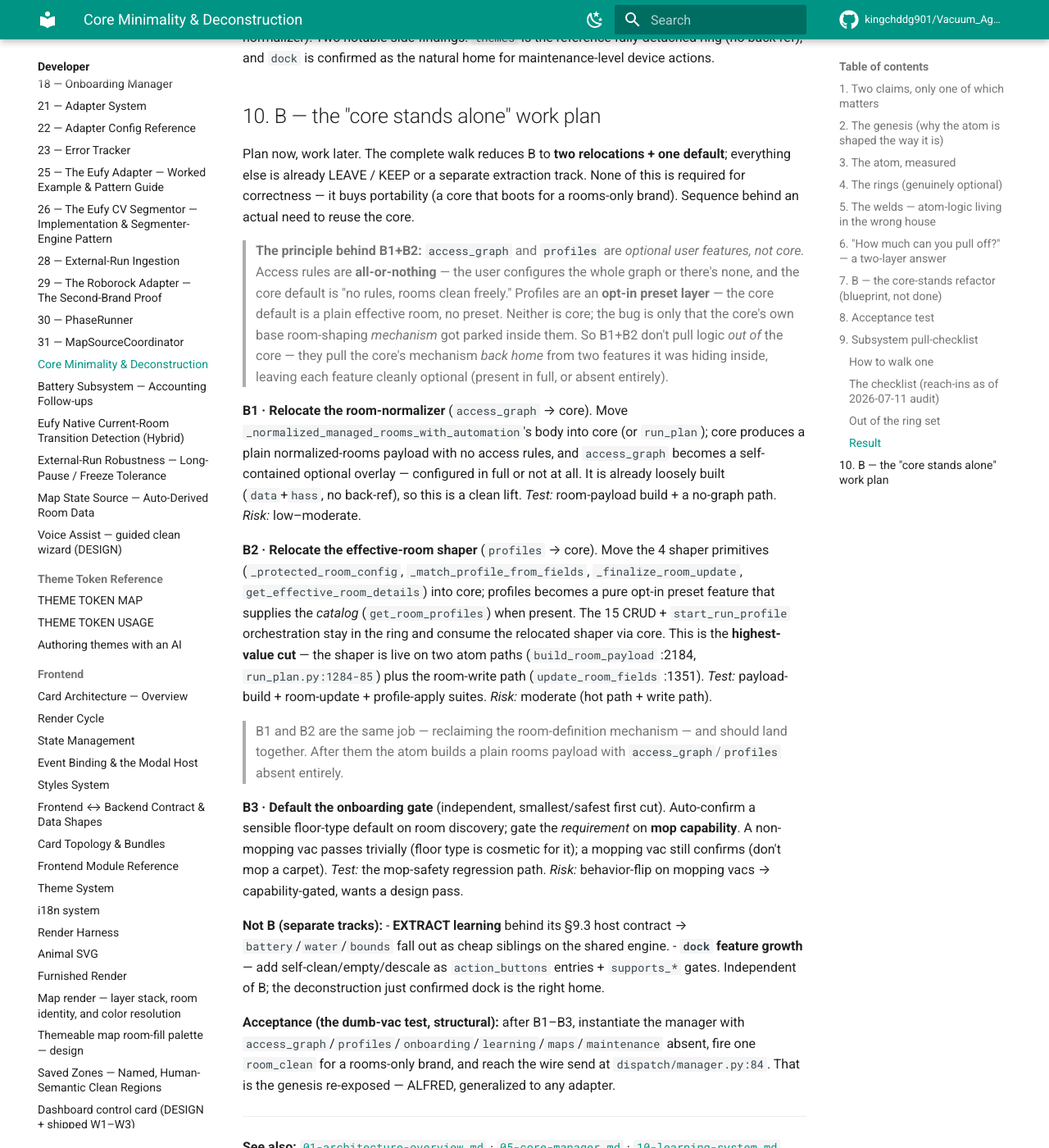
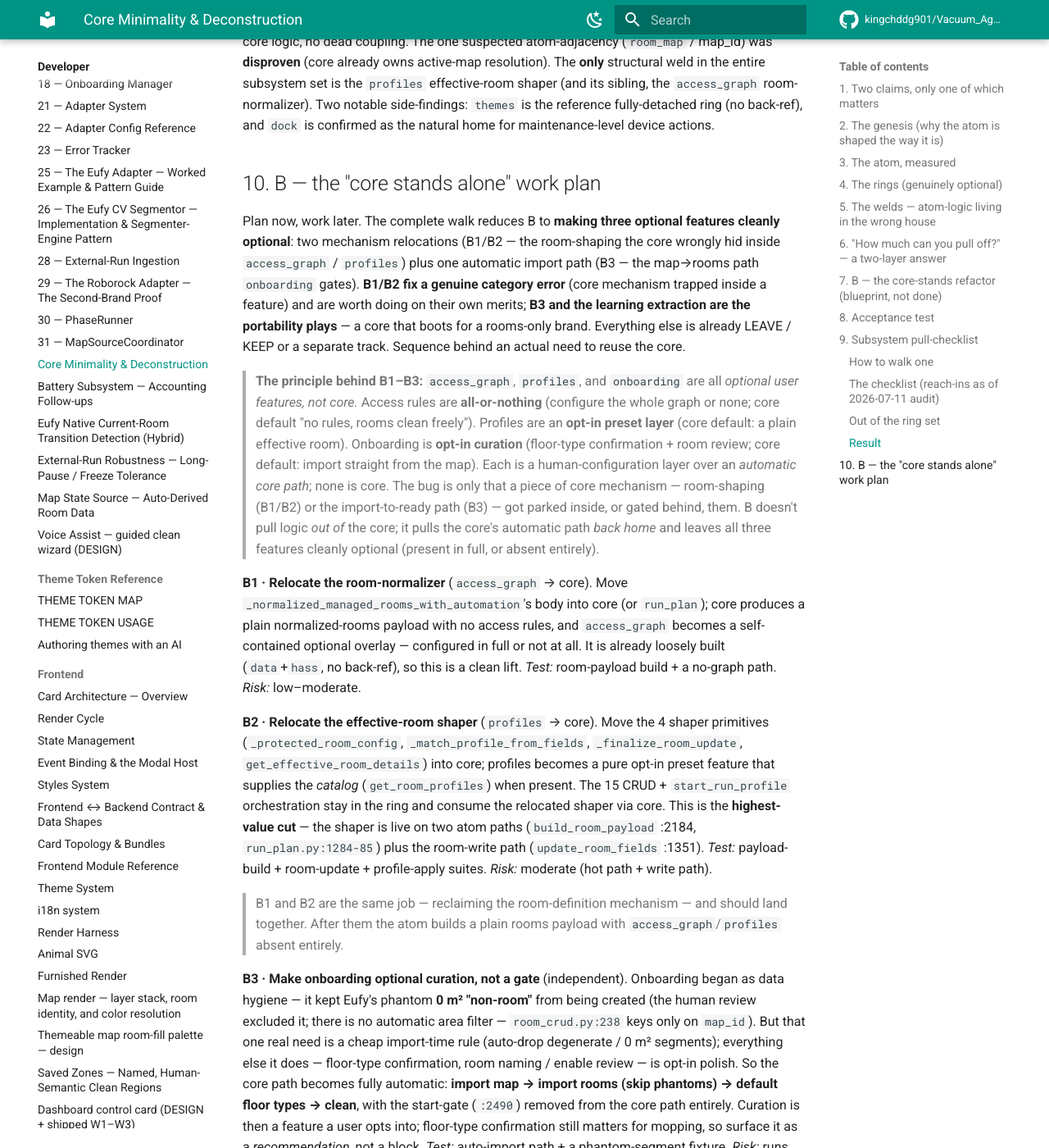
Before and after one commit to kingchddg901/Vacuum_Agent, an MkDocs documentation site: the page built from docs/dev/32-core-minimality-and-deconstruction.md, in a window 1280 px wide and 1400 px high, scrolled down 8223 px. Shown: the whole window at 82% size. Built offline with MkDocs 1.6.1 and Material for MkDocs 9.7.7, drawn with Linux system fonts in a browser that asks for light colours; comment, search, counter and statistics services are not loaded; some of the changed text lies outside the part shown.

Commit message:
docs(dev): reframe B3 — onboarding is opt-in curation, not a gate (the 3rd optional feature)
Chris's origin detail: onboarding began as data hygiene — it kept Eufy's phantom
0m2 "non-room" from being created (the human review excluded it; confirmed there's
no automatic area filter — room_crud.py:238 keys only on map_id). That one real
need is a cheap import-time rule; everything else (floor-type confirm, room review)
is opt-in polish.

So onboarding collapses into the same bucket as access_graph and profiles: an
optional user feature over an automatic core path, not a gate to "default true."
B3 accordingly becomes "make the core path auto-import (map -> rooms, skip
phantoms, default floor types) and remove the start-gate; curation is opt-in;
floor-type confirm is a recommendation for moppers, not a block."

Unified the B principle across all three features and split the plan by WHY:
B1/B2 fix a genuine category error (core mechanism trapped in a feature, worth
doing regardless); B3 + learning extraction are the portability plays.

Docs-only; mkdocs --strict green.

Co-Authored-By: Claude Opus 4.8 (1M context) <noreply@anthropic.com>

```diff
--- a/docs/dev/32-core-minimality-and-deconstruction.md
+++ b/docs/dev/32-core-minimality-and-deconstruction.md
@@ -108,7 +108,7 @@ The experience would be miserable — no ETA, no live map, no upkeep, no learned
 
 ## 9. Subsystem pull-checklist
 
-The map above walked the room-clean path. This section walks **every** manager-constructed subsystem the same way. As of the 2026-07-11 audit it is **complete** — every ring is classified, and the result is tidy: of 14 subsystems, most are already clean rings (**LEAVE**) or atom members (**KEEP**); the entire "core stands alone" refactor reduces to **two relocations + one default** (see §10).
+The map above walked the room-clean path. This section walks **every** manager-constructed subsystem the same way. As of the 2026-07-11 audit it is **complete** — every ring is classified, and the result is tidy: of 14 subsystems, most are already clean rings (**LEAVE**) or atom members (**KEEP**); the entire "core stands alone" refactor reduces to **making three optional features cleanly optional** — two mechanism relocations + one automatic import path (see §10).
 
 ### How to walk one
 
@@ -136,7 +136,7 @@ Signals to score it on: **import** (hard = spine candidate / lazy = ring candida
 | `dock` | lazy | mgr | 9 | **LEAVE** — clean ring; reaches back into core read-only to *gate* actions (capabilities/lifecycle/active-job). Confirmed **home for maintenance-level actions**: self-clean/empty/descale slot into its generic `action_buttons` map + a `supports_*` gate, no structural change. ✅ walked |
 | `maintenance` | lazy | mgr | 7 | **LEAVE** — dead import clipped (3dc2a06); now lazy-only, detachable. 7 live reach-ins are legit upkeep delegators. ✅ walked |
 | `room_map` | lazy | mgr | 7 | **LEAVE** — atom-adjacency **disproven**: active-map resolution for the atom is already core-owned (`_resolve_active_map_id` :2712 → pure `rooms.room_discovery.get_active_map_id`). A discovery/save/reconcile CRUD ring; its heavy back-reach is core *plumbing*, no trapped logic. ✅ walked |
-| `onboarding` | lazy | data+hass | 6 | **DEFAULT** — self-satisfiable VA gate (floor type is VA-owned); not a structural weld. ✅ walked |
+| `onboarding` | lazy | data+hass | 6 | **DEFAULT → opt-in curation** — a self-satisfiable gate (floor type is VA-owned), and really an *optional curation feature* (floor types + room review). Began as Eufy's phantom-0 m² filter; the core path can auto-import + default floor types, curation opt-in. Not core. ✅ walked |
 | `map_source` | lazy | mgr | 5 | **LEAVE** — live-map backdrop reader (provider segmentation + live-pose), off the room-clean path. Reaches back via **two deliberate shared seams** (`_map_state_source_cache`, `_resolve_live_map_image_entity`) — formalize as host contract, don't dissolve the ring. ✅ walked |
 | `dispatch` | lazy | mgr | 4 | **KEEP** — the caller; reads only adapter cfg + `hass`. Ring-free. ✅ walked |
 | `phase_runner` | lazy | mgr | 3 | **KEEP (conditional)** — needed only for strict-order / charge-step runs; atomic path never enters it. ✅ walked |
@@ -154,9 +154,9 @@ Audit complete. **Five of five unwalked rings came back LEAVE** — already-deta
 
 ## 10. B — the "core stands alone" work plan
 
-Plan now, work later. The complete walk reduces B to **two relocations + one default**; everything else is already LEAVE / KEEP or a separate extraction track. None of this is required for correctness — it buys portability (a core that boots for a rooms-only brand). Sequence behind an actual need to reuse the core.
+Plan now, work later. The complete walk reduces B to **making three optional features cleanly optional**: two mechanism relocations (B1/B2 — the room-shaping the core wrongly hid inside `access_graph` / `profiles`) plus one automatic import path (B3 — the map→rooms path `onboarding` gates). **B1/B2 fix a genuine category error** (core mechanism trapped inside a feature) and are worth doing on their own merits; **B3 and the learning extraction are the portability plays** — a core that boots for a rooms-only brand. Everything else is already LEAVE / KEEP or a separate track. Sequence behind an actual need to reuse the core.
 
-> **The principle behind B1+B2:** `access_graph` and `profiles` are *optional user features, not core.* Access rules are **all-or-nothing** — the user configures the whole graph or there's none, and the core default is "no rules, rooms clean freely." Profiles are an **opt-in preset layer** — the core default is a plain effective room, no preset. Neither is core; the bug is only that the core's own base room-shaping *mechanism* got parked inside them. So B1+B2 don't pull logic *out of* the core — they pull the core's mechanism *back home* from two features it was hiding inside, leaving each feature cleanly optional (present in full, or absent entirely).
+> **The principle behind B1–B3:** `access_graph`, `profiles`, and `onboarding` are all *optional user features, not core.* Access rules are **all-or-nothing** (configure the whole graph or none; core default "no rules, rooms clean freely"). Profiles are an **opt-in preset layer** (core default: a plain effective room). Onboarding is **opt-in curation** (floor-type confirmation + room review; core default: import straight from the map). Each is a human-configuration layer over an *automatic core path*; none is core. The bug is only that a piece of core mechanism — room-shaping (B1/B2) or the import-to-ready path (B3) — got parked inside, or gated behind, them. B doesn't pull logic *out of* the core; it pulls the core's automatic path *back home* and leaves all three features cleanly optional (present in full, or absent entirely).
 
 **B1 · Relocate the room-normalizer** (`access_graph` → core).
 Move `_normalized_managed_rooms_with_automation`'s body into core (or `run_plan`); core produces a plain normalized-rooms payload with no access rules, and `access_graph` becomes a self-contained optional overlay — configured in full or not at all. It is already loosely built (`data`+`hass`, no back-ref), so this is a clean lift. *Test:* room-payload build + a no-graph path. *Risk:* low–moderate.
@@ -166,8 +166,8 @@ Move the 4 shaper primitives (`_protected_room_config`, `_match_profile_from_fie
 
 > B1 and B2 are the same job — reclaiming the room-definition mechanism — and should land together. After them the atom builds a plain rooms payload with `access_graph`/`profiles` absent entirely.
 
-**B3 · Default the onboarding gate** (independent, smallest/safest first cut).
-Auto-confirm a sensible floor-type default on room discovery; gate the *requirement* on **mop capability**. A non-mopping vac passes trivially (floor type is cosmetic for it); a mopping vac still confirms (don't mop a carpet). *Test:* the mop-safety regression path. *Risk:* behavior-flip on mopping vacs → capability-gated, wants a design pass.
+**B3 · Make onboarding optional curation, not a gate** (independent).
+Onboarding began as data hygiene — it kept Eufy's phantom **0 m² "non-room"** from being created (the human review excluded it; there is no automatic area filter — `room_crud.py:238` keys only on `map_id`). But that one real need is a cheap import-time rule (auto-drop degenerate / 0 m² segments); everything else it does — floor-type confirmation, room naming / enable review — is opt-in polish. So the core path becomes fully automatic: **import map → import rooms (skip phantoms) → default floor types → clean**, with the start-gate (`:2490`) removed from the core path entirely. Curation is then a feature a user opts into; floor-type confirmation still matters for mopping, so surface it as a *recommendation*, not a block. *Test:* auto-import path + a phantom-segment fixture. *Risk:* runs previously blocked now proceed → design pass (the floor-type default is mop-cosmetic for non-moppers).
 
 **Not B (separate tracks):**
 - **EXTRACT learning** behind its §9.3 host contract → `battery`/`water`/`bounds` fall out as cheap siblings on the shared engine.
```
